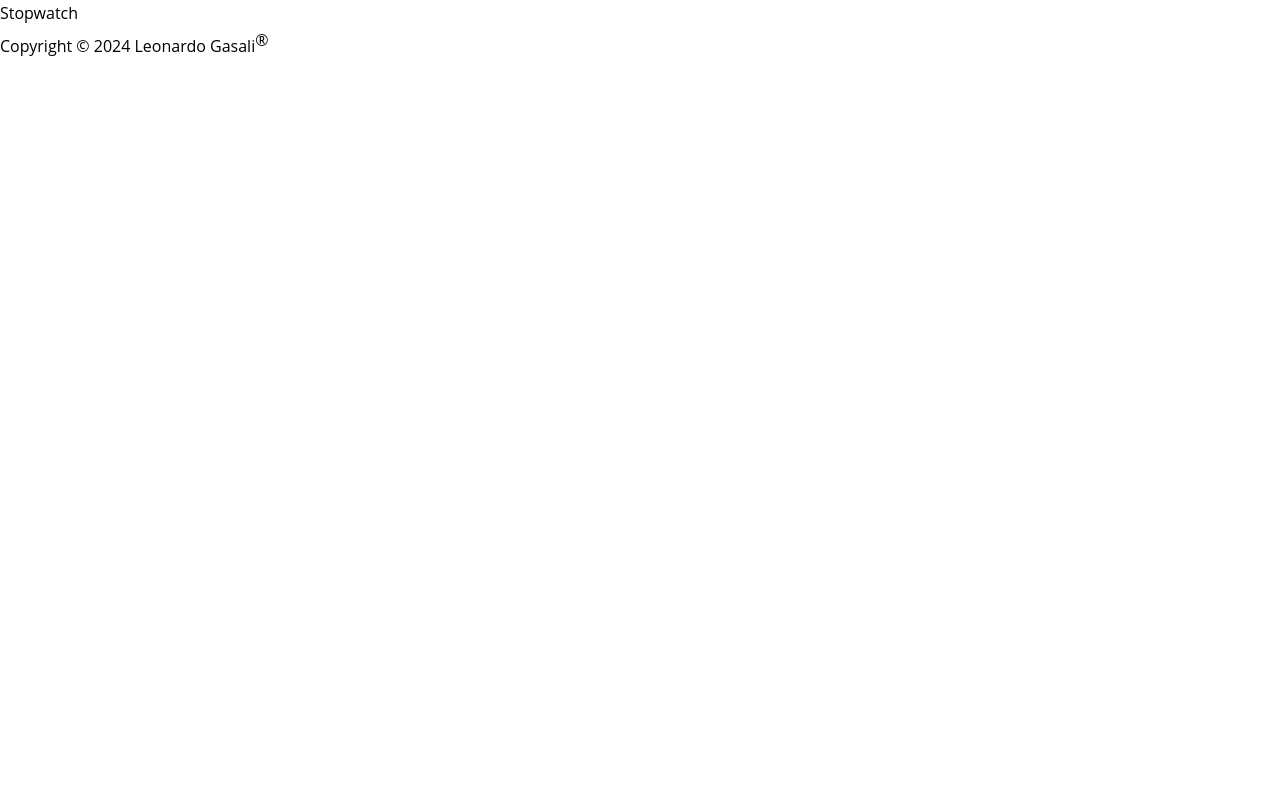
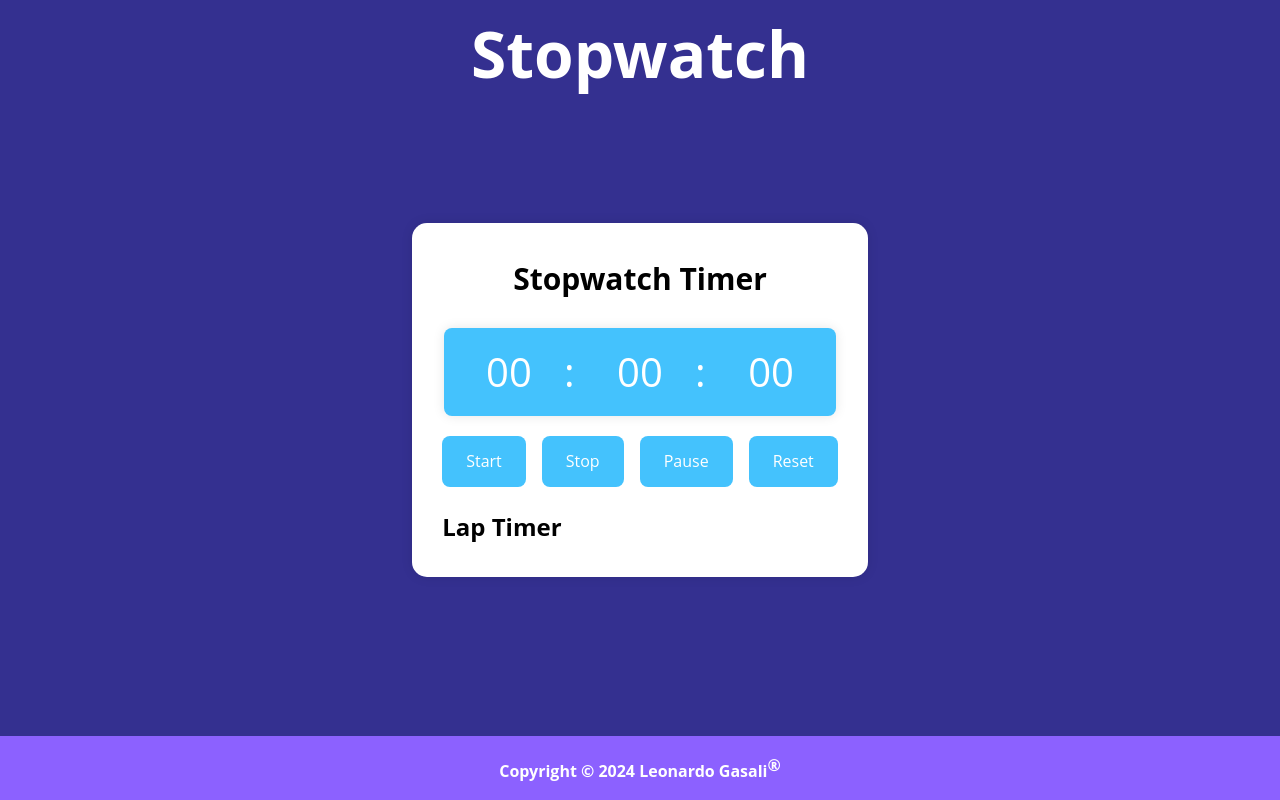
Before and after one commit to Leonardo-Rodrigo-Gasali/stopwatch, a plain HTML site: page index.html in a window 1280 px wide. Drawn offline with Linux system fonts and the light colour scheme.

Commit message:
Se completa el proyecto stopwatch

```diff
--- a/assets/scripts/scripts.js
+++ b/assets/scripts/scripts.js
@@ -1,3 +1,89 @@
+/* Stopwatch */
+const minutesLabel = document.getElementById("minutes");
+const secondsLabel = document.getElementById("seconds");
+const millisecondsLabel = document.getElementById("milliseconds");
+
+const startButton = document.getElementById ("startBtn");
+const stopButton = document.getElementById ("stopBtn");
+const pauseButton = document.getElementById ("pauseBtn");
+const resetButton = document.getElementById ("resetBtn");
+
+const lapList = document.getElementById("laplist");
+
+/* Stopwatch Variables */
+let minutes = 0;
+let seconds = 0;
+let milliseconds = 0;
+let interval;
+
+startButton.addEventListener("click", startTimer);
+stopButton.addEventListener("click", stopTimer);
+pauseButton.addEventListener("click", pauseTimer);
+resetButton.addEventListener("click", resetTimer);
+
+/* Functions */
+function startTimer () {
+
+    interval = setInterval(updateTimer,10)
+    startButton.disabled = true;
+}
+
+function stopTimer () {
+    clearInterval(interval);
+    addToLapList();
+    resetTimerData();
+    startButton.disabled = false;
+}
+
+function pauseTimer () {
+    clearInterval(interval);
+    pauseButton.disabled = true;
+}
+
+function resetTimer () {
+    clearInterval(interval);
+    resetTimerData();
+    startButton.disabled = false;
+}
+
+function updateTimer () {
+    milliseconds++;
+    if(milliseconds === 100){
+        milliseconds = 0;
+        seconds++;
+        if(seconds === 60){
+            seconds = 0;
+            minutes++;
+        }
+    }
+    displayTimer();
+}
+
+function displayTimer () {
+    millisecondsLabel.textContent = padTime(milliseconds);
+    secondsLabel.textContent = padTime(seconds);
+    minutesLabel.textContent = padTime(minutes);
+}
+
+function padTime(time) {
+    return time.toString().padStart(2,"0");
+}
+
+function resetTimerData() {
+    minutes = 0;
+    seconds = 0;
+    milliseconds = 0;
+    displayTimer();
+}
+
+function addToLapList() {
+    const lapTime = `${padTime(minutes)}:${padTime(seconds)}:${padTime(milliseconds)}`;
+
+    const listItem = document.createElement("li");
+    listItem.innerHTML = `<span>Lap ${lapList.childElementCount + 1}:</span>${lapTime}`;
+    lapList.appendChild(listItem);
+}
+
 /* Copyright Current Year */
 var d = new Date();
 var currentYear = d.getFullYear();
--- a/assets/styles/styles.css
+++ b/assets/styles/styles.css
@@ -8,12 +8,21 @@
 	3. Header
 	4. Navbar
 	5. Body
-	6. Footer
+	5. Footer
 	7. Media Queries
 
 /*--------------------------------------------------------------
 1. Variables
 --------------------------------------------------------------*/
+:root {
+	--primary-color: #6592fd;
+	--strong-color: #8c61ff;
+	--bg-color: #343090;
+	--bg-color-white: #ffffff;
+	--font-color: #fff;
+	--button-color: #44c2fd;
+	--button-hover: #5f59f7;
+}
 
 /*--------------------------------------------------------------
 2. Global Styles
@@ -37,6 +46,12 @@
 body {
 	line-height: 1.7;
 	-webkit-font-smoothing: antialiased;
+	background: var(--bg-color);
+	display: flex;
+	justify-content: center;
+	align-items: center;
+	min-height: 100vh;
+	font-family: sans-serif;
 }
 
 /* Eliminar estilos de lista (viñetas/números) */
@@ -85,14 +100,132 @@ textarea {
 3. Header
 --------------------------------------------------------------*/
 /*--------------------------------------------------------------
-4. Navbar
+4. Stopwatch
 --------------------------------------------------------------*/
+header {
+	position: absolute;
+	top: 0;
+	width: 100%;
+}
+
+.main-title {
+	font-weight: bold;
+	font-size: 4rem;
+	text-align: center;
+	color: var(--font-color);
+}
+
+.container {
+	background-color: var(--bg-color-white);
+	border-radius: 15px;
+	padding: 30px;
+	box-shadow: 0 0 12px rgba(0, 0, 0, 0.1);
+	display: flex;
+	flex-direction: column;
+	align-items: center;
+}
+
+.title_stopwatch {
+	font-weight: bold;
+	font-size: 30px;
+	margin-bottom: 1.5rem;
+}
+
+.timer {
+	font-size: 40px;
+	background-color: var(--button-color);
+	color: var(--font-color);
+	padding: 10px;
+	border-radius: 8px;
+	box-shadow: 0 0 12px rgba(0, 0, 0, 0.1);
+/* 	animation: pulse 1.5s infinite alternate; */
+}
+
+/* @keyframes pulse {
+	from {
+		transform: scale(1);
+	}
+
+	to {
+		transform: scale(1.05);
+	}
+} */
+
+.stopwatch {
+	display: flex;
+	flex-direction: column;
+	align-items: center;
+	gap: 20px;
+}
+
+.timer span {
+	width: 110px;
+	display: inline-block;
+	text-align: center;
+}
+
+.controls {
+	display: flex;
+	gap: 1rem;
+}
+
+button {
+	padding: 0.75rem 1.5rem;
+	border: none;
+	font-size: 1rem;
+	background-color: var(--button-color);
+	color: var(--font-color);
+	border-radius: 8px;
+	cursor: pointer;
+	transition: background-color 0.3s ease-in-out;
+}
+
+button:hover {
+	background-color: var(--button-hover);
+}
+
+.lap-title {
+	font-size: 1.5rem;
+	font-weight: bold;
+}
+
+.laps {
+	width: 100%;
+}
+
+ul {
+	background-color: var(--bg-color-white);
+	border-radius: 8px;
+	box-shadow: 0 0 12px rgba(0, 0, 0, 0.1);
+}
+
+li {
+	padding: 0.5rem;
+}
+
+li:last-child {
+	border-bottom: none;
+}
+
+li span {
+	font-weight: 700;
+}
+
 /*--------------------------------------------------------------
-5. Body
+5. Footer
 --------------------------------------------------------------*/
+footer {
+	background-color: var(--strong-color);
+	bottom: 0;
+	color: var(--font-color);
+	font-weight: bold;
+	height: 4rem;
+	padding: 1rem 0;
+	position: absolute;
+	text-align: center;
+	width: 100%;
+}
+
 /*--------------------------------------------------------------
-6. Footer
+6. Media Queries
 --------------------------------------------------------------*/
-/*--------------------------------------------------------------
-7. Media Queries
---------------------------------------------------------------*/
--- a/index.html
+++ b/index.html
@@ -1,11 +1,12 @@
 <!DOCTYPE html>
 <html lang="en-US">
+
 <head>
 
     <meta charset="utf-8">
     <meta name="viewport" content="width=device-width">
-    <meta name="keywords" content="HTML, Website Design, Best Practices, Leonardo Gasali, Practice Project" />
-    <meta name="description" content="Explore HTML best practices with Leonardo Gasali's practice project." />
+    <meta name="keywords" content="Stopwatch, Practice Project" />
+    <meta name="description" content="Stopwatch with Leonardo Gasali's practice project." />
     <meta name="author" content="Leonardo Gasali" />
     <meta http-equiv="Content-Type" content="text/html; charset=UTF-8" />
     <!--==================== Title ====================-->
@@ -19,25 +20,39 @@
     <link rel="stylesheet" href="assets/styles/styles.css">
 
 </head>
+
 <body>
 
-        <!--==================== Header ====================-->
+    <!--==================== Header ====================-->
     <header>
-        <h1 class="title">Stopwatch</h1>
+        <h1 class="main-title">Stopwatch</h1>
     </header>
+    <!--==================== Main ====================-->
+    <main>
+        <div class="container">
+            <h1 class="title_stopwatch">Stopwatch Timer</h1>
+            <div class="stopwatch">
+                <div class="timer">
+                    <span id="minutes">00</span>:
+                    <span id="seconds">00</span>:
+                    <span id="milliseconds">00</span>
+                </div>
+                <div class="controls">
+                    <button id="startBtn">Start</button>
+                    <button id="stopBtn">Stop</button>
+                    <button id="pauseBtn">Pause</button>
+                    <button id="resetBtn">Reset</button>
+                </div>
+                <div class="laps">
+                    <h2 class="lap-title">Lap Timer</h2>
+                    <ul id="laplist">
 
-        <!--==================== Nav ====================-->
-    <nav>
-    </nav>
-
-        <!--==================== Main ====================-->
-    <main id="content">
-        <section></section>
-        <section></section>
-        <section></section>
+                    </ul>
+                </div>
+            </div>
+        </div>
     </main>
-
-        <!--==================== Footer ====================-->
+    <!--==================== Footer ====================-->
     <footer>
         <p>Copyright © <span id="currentYearPlaceholder"></span> Leonardo Gasali<sup>®</sup></p>
     </footer>
@@ -46,4 +61,5 @@
     <script src="assets/scripts/scripts.js"></script>
 
 </body>
+
 </html>
```
